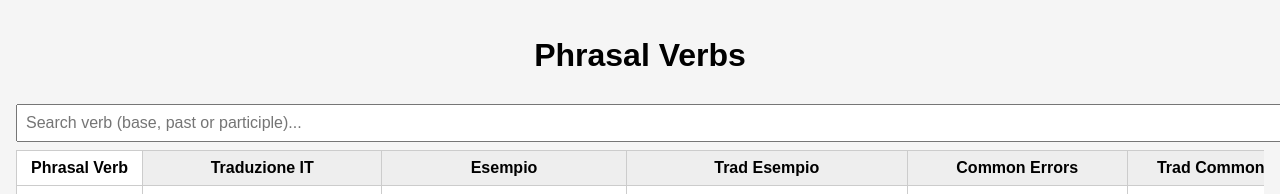
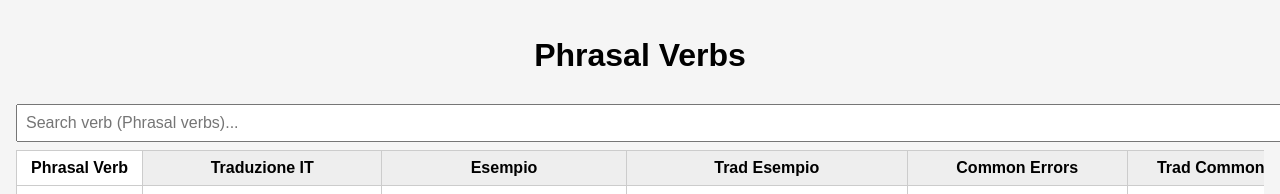
Before and after one commit to GSPLMN/phrasal-verbs, a plain HTML site: page index.html in a window 1280 px wide. Shown: the top 194 px of the page. Drawn offline with Linux system fonts and the light colour scheme.

Commit message:
Update index.html

```diff
--- a/index.html
+++ b/index.html
@@ -102,7 +102,7 @@
   <input
     type="text"
     id="search"
-    placeholder="Search verb (base, past or participle)..."
+    placeholder="Search verb (Phrasal verbs)..."
   >
 </div>
 
```
